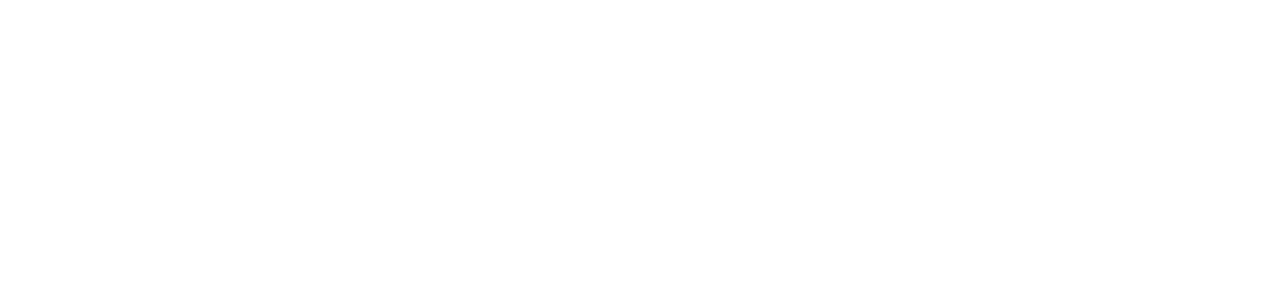
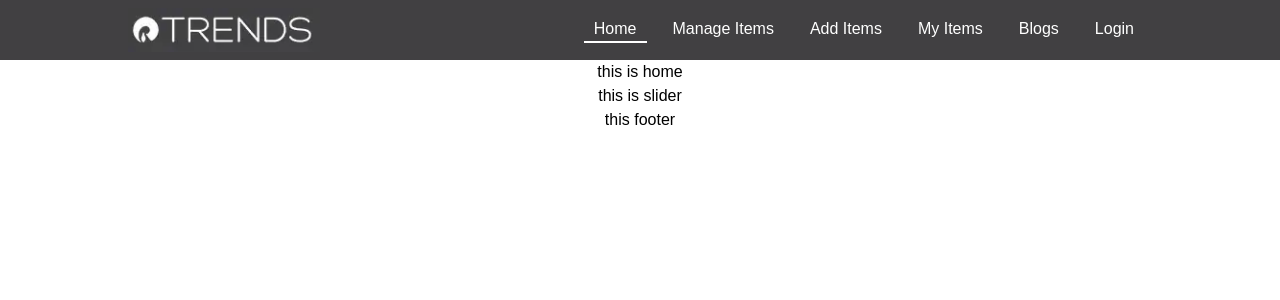
Before and after one commit to Developer-Rakib/trends-client, a React (Create React App) app: page / in a window 1280 px wide. Shown: the top 300 px of the page. Built offline with nearby package versions, Linux system fonts and the light colour scheme.

Commit message:
header complete

```diff
--- a/public/index.html
+++ b/public/index.html
@@ -22,7 +22,7 @@
       work correctly both with client-side routing and a non-root public URL.
       Learn how to configure a non-root public URL by running `npm run build`.
     -->
-  <title>TRIENDS</title>
+  <title>TRENDS</title>
 </head>
 
 <body>
--- a/src/App.js
+++ b/src/App.js
@@ -1,9 +1,23 @@
 import './App.css';
+import Header from './Pages/Header/Header';
+import { Route, Routes } from 'react-router-dom';
+import Home from './Pages/Home/Home/Home'
+import Login from './Pages/Login/Login'
+import SignUp from './Pages/SignUp/SignUp'
+import AddItems from './Pages/AddItems/AddItems'
+import Footer from './Pages/Footer/Footer'
 
 function App() {
   return (
     <div className="App">
-
+      <Header></Header>
+      <Routes>
+        <Route path='/' element={<Home></Home>}></Route>
+        <Route path='/login' element={<Login></Login>}></Route>
+        <Route path='/SignUp' element={<SignUp></SignUp>}></Route>
+        <Route path='/addItems' element={<AddItems></AddItems>}></Route>
+      </Routes>
+      <Footer></Footer>
     </div>
   );
 }
--- /dev/null
+++ b/src/Pages/Header/Header.css
@@ -0,0 +1,35 @@
+.header-container {}
+
+.header-container nav {
+    background: rgb(65, 64, 66);
+}
+
+.header-container nav img {}
+
+.header-container nav ul {
+    background: rgb(65, 64, 66);
+
+}
+
+.header-container nav ul a {
+    display: inline-block;
+    font-size: 16px;
+    margin: 0 8px;
+    padding: 0 10px;
+}
+
+
+.navLink {}
+
+.activeLink {
+    border-bottom: 2px solid white;
+}
+
+@media (max-width:600px) {
+    .header-container nav ul a {
+        padding: 5px 0;
+        width: 50%;
+        text-align: left;
+        margin: 0 auto;
+    }
+}
--- a/src/Pages/Header/Header.js
+++ b/src/Pages/Header/Header.js
@@ -1,9 +1,51 @@
-import React from 'react';
+import React, { useState } from 'react';
+import './Header.css'
+import logo from '../../img/logo.webp'
+import { NavLink, useNavigate } from 'react-router-dom';
+import { GoThreeBars } from 'react-icons/go';
+import { MdOutlineClose } from 'react-icons/md';
+import { signOut } from 'firebase/auth';
+import toast from 'react-hot-toast';
+import { useAuthState } from 'react-firebase-hooks/auth';
 
 const Header = () => {
+    let [toggle, setToggle] = useState(false);
+
+    // let [user] = useAuthState(auth)
+    let navigat = useNavigate();
+
+    // console.log(user);
+    // console.log(user?.photoURL);
+
+
+
+    const navBtnHndle = () => {
+        setToggle(!toggle)
+    }
     return (
-        <div>
-            this is header
+        <div className='header-container'>
+            <nav
+                className='flex justify-start sm:justify-between py-2 px-32  items-center text-white'
+            >
+                <img className='sm:w-48 w-38' src={logo} alt="" />
+                <span onClick={navBtnHndle} className='sm:hidden absolute right-8  top-5'>{toggle ? <MdOutlineClose></MdOutlineClose> : <GoThreeBars></GoThreeBars>}</span>
+                <ul className={`flex flex-col  justify-end  sm:flex-row absolute  sm:relative sm:opacity-100 sm:top-0 top-14  right-0 sm:bg-inherit w-1/2 sm:w-full  py-4 sm:py-0 duration-500 ease-out ${toggle ? "w-1/2 opacity-100" : "w-0 opacity-0"}`}>
+                    <NavLink className={({ isActive }) => (isActive ? 'activeLink' : 'navLink')} to={"/"}>Home</NavLink>
+                    <NavLink className={({ isActive }) => (isActive ? 'activeLink' : 'navLink')} to={"/manageItems"}>Manage Items</NavLink>
+                    <NavLink className={({ isActive }) => (isActive ? 'activeLink' : 'navLink')} to={"/addItems"}>Add Items</NavLink>
+                    <NavLink className={({ isActive }) => (isActive ? 'activeLink' : 'navLink')} to={"/myItems"}>My Items</NavLink>
+                    <NavLink className={({ isActive }) => (isActive ? 'activeLink' : 'navLink')} to={"/blogs"}>Blogs</NavLink>
+                    <NavLink className={({ isActive }) => (isActive ? 'activeLink' : 'navLink')} to={"/login"}>Login</NavLink>
+                    {/* {user ?
+                        <div className="user flex items-center">
+                            <img src={user.photoURL ? user.photoURL : "https://www.pavilionweb.com/wp-content/uploads/2017/03/man-300x300.png"} alt="" />
+                            <p>{user?.displayName}</p>
+                            <button onClick={handleLogout}>LogOut</button>
+                        </div>
+                        :
+                        <NavLink className={({ isActive }) => (isActive ? 'activeColor' : 'navLink')} to={"/login"}>Login</NavLink>} */}
+                </ul>
+            </nav>
         </div>
     );
 };
```
